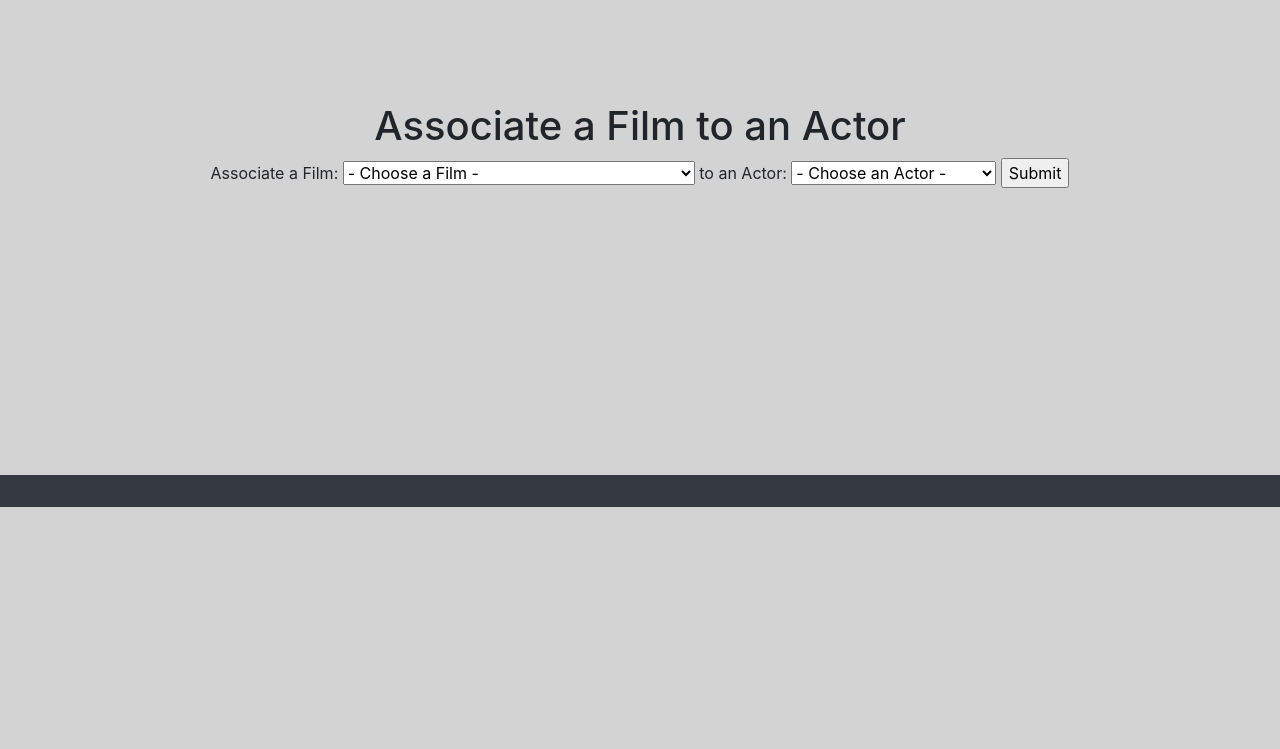
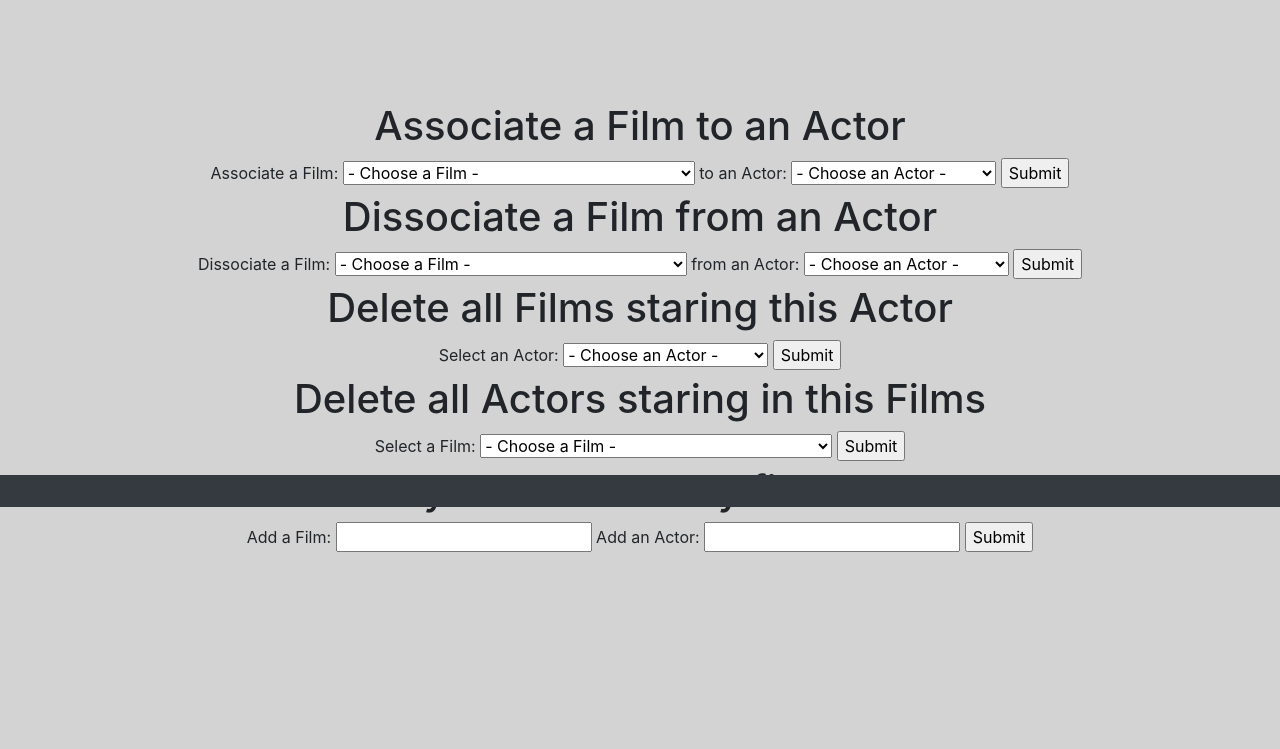
Before and after one commit to TDCole21/QA-SFIA1, a Flask app: page / in a window 1280 px wide. Shown: the part 293-1042 px from the top of the page. Before the commit the page ends 800 px from the top, so only its background shows below. Run offline with Flask 2, Linux system fonts and the light colour scheme; data comes from the database, SQL or seed files in the repository; some libraries are stand-ins or nearby versions.

Commit message:
CRUD Many-Many functionalities

```diff
--- a/app.py
+++ b/app.py
@@ -3,6 +3,7 @@
 from flask_mysqldb import MySQL
 from data import info
 import os
+import re
 
 
 app = Flask(__name__) #__name__ is for best practice
@@ -52,6 +53,12 @@
         actors=details['actorname']
 
         cur = mysql.connection.cursor()
+        cur.execute("select Actor_Name from Actors where Actor_ID in (select ActorID from Film_Actor where FilmID=(SELECT Film_ID from Films WHERE Film_Name=(%s)))", [films])
+        mysql.connection.commit()
+        selectactornames = cur.fetchall() #built in function to return a tuple, list or dictionary
+        cur.execute("select Film_Name from Films where Film_ID in (select FilmID from Film_Actor where ActorID=(SELECT Actor_ID from Actors WHERE Actor_Name=(%s)))", [actors])
+        mysql.connection.commit()
+        selectfilmnames = cur.fetchall()
         cur.execute("SELECT * FROM Films")
         mysql.connection.commit()
         filmnames = cur.fetchall() #built in function to return a tuple, list or dictionary
@@ -65,37 +72,36 @@
         actorselection = []
         filmselection = []
 
+        for row in selectactornames:
+            actorchoice.append(row) #adding each row from the database into a newly created list, info
+
         for row in actornames:
             actorselection.append(row) #adding each row from the database into a newly created list, info
 
         for row in filmnames:
             filmselection.append(row) #adding each row from the database into a newly created list, info
 
-        if films != "- Choose a Film -" and actors == "- Choose an Actor -":
-            cur = mysql.connection.cursor()
-            cur.execute("select Actor_Name from Actors where Actor_ID in (select ActorID from Film_Actor where FilmID=(SELECT Film_ID from Films WHERE Film_Name=(%s)))", [films])
-            mysql.connection.commit()
-            selectactornames = cur.fetchall() #built in function to return a tuple, list or dictionary
-            cur.close()
+        for row in selectfilmnames:
+            filmchoice.append(row) #adding each row from the database into a newly created list, info
 
-            for row in selectactornames:
-                actorchoice.append(row) #adding each row from the database into a newly created list, info
+    if len(selectactornames)==0 and films != "- Choose a Film -":
+        actorchoice=[["There are no actors that star in this film"]]
 
-            return render_template("index.html", name="Home", film="Actors starring in "+films+":", actorchoice=actorchoice, actorselection=actorselection, filmselection=filmselection)
+    if len(selectfilmnames)==0 and actors != "- Choose an Actor -":
+        filmchoice=[["This actor does not star in any films"]]
 
-        elif films == "- Choose a Film -" and actors != "- Choose an Actor -":
-            cur = mysql.connection.cursor()
-            cur.execute("select Film_Name from Films where Film_ID in (select FilmID from Film_Actor where ActorID=(SELECT Actor_ID from Actors WHERE Actor_Name=(%s)))", [actors])
-            mysql.connection.commit()
-            selectfilmnames = cur.fetchall() #built in function to return a tuple, list or dictionary
-            cur.close()
+    if films == "- Choose a Film -" and actors == "- Choose an Actor -":
+        return redirect(url_for('home'))
 
-            for row in selectfilmnames:
-                filmchoice.append(row) #adding each row from the database into a newly created list, info
+    elif films != "- Choose a Film -" and actors == "- Choose an Actor -":
+        return render_template("index.html", name="Home", film="Actors starring in "+films+":", actorchoice=actorchoice, filmchoice=filmchoice, actorselection=actorselection, filmselection=filmselection)
 
-            return render_template("index.html", name="Home", actor="Films starring "+actors+":", filmchoice=filmchoice, actorselection=actorselection, filmselection=filmselection)
+    elif films == "- Choose a Film -" and actors != "- Choose an Actor -":
+        return render_template("index.html", name="Home", actor="Films starring "+actors+":", actorchoice=actorchoice, filmchoice=filmchoice, actorselection=actorselection, filmselection=filmselection)
 
-    return redirect(url_for('home'))
+
+    return render_template("index.html", name="Home",actor="Films starring "+actors+":", film="Actors starring in "+films+":", actorchoice=actorchoice, filmchoice=filmchoice, actorselection=actorselection, filmselection=filmselection)
+
 
 
 @app.route('/home/link', methods=['GET', 'POST']) # Delete function
@@ -106,11 +112,14 @@
         actors=details['actorname']
         if films != "- Choose a Film -" and actors != "- Choose an Actor -":
             cur = mysql.connection.cursor()
-            cur.execute("INSERT INTO Film_Actor VALUES ((SELECT Film_ID from Films WHERE Film_Name=(%s)), (SELECT Actor_ID from Actors WHERE Actor_Name=(%s)));", [films, actors])
+            cur.execute("INSERT IGNORE INTO Film_Actor VALUES ((SELECT Film_ID from Films WHERE Film_Name=(%s)), (SELECT Actor_ID from Actors WHERE Actor_Name=(%s)));", [films, actors])
             mysql.connection.commit()
             cur.execute("select Actor_Name from Actors where Actor_ID in (select ActorID from Film_Actor where FilmID=(SELECT Film_ID from Films WHERE Film_Name=(%s)))", [films])
             mysql.connection.commit()
             selectactornames = cur.fetchall() #built in function to return a tuple, list or dictionary
+            cur.execute("select Film_Name from Films where Film_ID in (select FilmID from Film_Actor where ActorID=(SELECT Actor_ID from Actors WHERE Actor_Name=(%s)))", [actors])
+            mysql.connection.commit()
+            selectfilmnames = cur.fetchall()
             cur.execute("SELECT * FROM Films")
             mysql.connection.commit()
             filmnames = cur.fetchall() #built in function to return a tuple, list or dictionary
@@ -120,6 +129,7 @@
             cur.close()
 
             actorchoice = []
+            filmchoice = []
             actorselection = []
             filmselection = []
 
@@ -132,23 +142,215 @@
             for row in filmnames:
                 filmselection.append(row) #adding each row from the database into a newly created list, info
 
-            return render_template("index.html", name="Home", film="Actors starring in "+films+":", actorchoice=actorchoice, actorselection=actorselection, filmselection=filmselection)
+            for row in selectfilmnames:
+                filmchoice.append(row) #adding each row from the database into a newly created list, info
+
+
+            return render_template("index.html", name="Home",actor="Films starring "+actors+":", film="Actors starring in "+films+":", actorchoice=actorchoice, filmchoice=filmchoice, actorselection=actorselection, filmselection=filmselection)
     return redirect(url_for('home'))
 
 
-@app.route('/home/actor/dissociate', methods=['GET', 'POST']) # Delete function
-def actors_dissociate():
+@app.route('/home/dissociate', methods=['GET', 'POST']) # Delete function
+def actor_film_dissociate():
     if request.method == "POST":
         details=request.form
-        actors=details['actors']
-        if actors != "- Choose an Actor -":
-            cur=mysql.connection.cursor()
-            cur.execute("DELETE Actors, Film_Actor FROM Actors INNER JOIN Film_Actor ON Actors.Actor_ID = Film_Actor.ActorID WHERE Actors.Actor_Name=(%s)", [actors])
+        films=details['filmname']
+        actors=details['actorname']
+
+        cur = mysql.connection.cursor()
+        cur.execute("DELETE Film_Actor FROM ((Film_Actor INNER JOIN Actors ON Film_Actor.ActorID = Actors.Actor_ID) INNER JOIN Films ON Film_Actor.FilmID = Films.Film_ID) WHERE Films.Film_Name=(%s) AND Actors.Actor_Name=(%s)", [films, actors])
+        mysql.connection.commit()
+        cur.execute("select Actor_Name from Actors where Actor_ID in (select ActorID from Film_Actor where FilmID=(SELECT Film_ID from Films WHERE Film_Name=(%s)))", [films])
+        mysql.connection.commit()
+        selectactornames = cur.fetchall() #built in function to return a tuple, list or dictionary
+        cur.execute("select Film_Name from Films where Film_ID in (select FilmID from Film_Actor where ActorID=(SELECT Actor_ID from Actors WHERE Actor_Name=(%s)))", [actors])
+        mysql.connection.commit()
+        selectfilmnames = cur.fetchall()
+        cur.execute("SELECT * FROM Films")
+        mysql.connection.commit()
+        filmnames = cur.fetchall() #built in function to return a tuple, list or dictionary
+        cur.execute("SELECT * FROM Actors")
+        mysql.connection.commit()
+        actornames = cur.fetchall() #built in function to return a tuple, list or dictionary
+        cur.close()
+
+        actorchoice = []
+        filmchoice = []
+        actorselection = []
+        filmselection = []
+
+        for row in selectactornames:
+            actorchoice.append(row) #adding each row from the database into a newly created list, info
+
+        for row in actornames:
+            actorselection.append(row) #adding each row from the database into a newly created list, info
+
+        for row in filmnames:
+            filmselection.append(row) #adding each row from the database into a newly created list, info
+
+        for row in selectfilmnames:
+            filmchoice.append(row) #adding each row from the database into a newly created list, info
+
+    if len(selectactornames)==0:
+        actorchoice=[["There are no actors that star in this film"]]
+
+    if len(selectfilmnames)==0:
+        filmchoice=[["This actor does not star in any films"]]
+
+    if films == "- Choose a Film -" and actors == "- Choose an Actor -":
+        return redirect(url_for('home'))
+
+    elif films != "- Choose a Film -" and actors == "- Choose an Actor -":
+        return render_template("index.html", name="Home", film="Actors starring in "+films+":", actorchoice=actorchoice, filmchoice=filmchoice, actorselection=actorselection, filmselection=filmselection)
+
+    elif films == "- Choose a Film -" and actors != "- Choose an Actor -":
+        return render_template("index.html", name="Home", actor="Films starring "+actors+":", actorchoice=actorchoice, filmchoice=filmchoice, actorselection=actorselection, filmselection=filmselection)
+
+
+    return render_template("index.html", name="Home",actor="Films starring "+actors+":", film="Actors starring in "+films+":", actorchoice=actorchoice, filmchoice=filmchoice, actorselection=actorselection, filmselection=filmselection)
+
+@app.route('/home/delete/actors/all', methods=['GET', 'POST']) # Delete function
+def actors_delete_all():
+    if request.method == "POST":
+        details=request.form
+        actors=details['actorname']
+
+        cur = mysql.connection.cursor()
+        cur.execute("DELETE FROM Films where Film_ID in (select FilmID from Film_Actor where ActorID=(SELECT Actor_ID from Actors WHERE Actor_Name=(%s)))", [actors])
+        mysql.connection.commit()
+        cur.execute("select Film_Name from Films where Film_ID in (select FilmID from Film_Actor where ActorID=(SELECT Actor_ID from Actors WHERE Actor_Name=(%s)))", [actors])
+        mysql.connection.commit()
+        selectfilmnames = cur.fetchall()
+        cur.execute("SELECT * FROM Films")
+        mysql.connection.commit()
+        filmnames = cur.fetchall() #built in function to return a tuple, list or dictionary
+        cur.execute("SELECT * FROM Actors")
+        mysql.connection.commit()
+        actornames = cur.fetchall() #built in function to return a tuple, list or dictionary
+        cur.close()
+
+        filmchoice = []
+        actorselection = []
+        filmselection = []
+
+
+        for row in actornames:
+            actorselection.append(row) #adding each row from the database into a newly created list, info
+
+        for row in filmnames:
+            filmselection.append(row) #adding each row from the database into a newly created list, info
+
+        for row in selectfilmnames:
+            filmchoice.append(row) #adding each row from the database into a newly created list, info
+
+    if len(selectfilmnames)==0:
+        filmchoice=[["This actor does not star in any films"]]
+
+    if actors == "- Choose an Actor -":
+        return redirect(url_for('home'))
+
+    return render_template("index.html", name="Home",actor="Films starring "+actors+":", filmchoice=filmchoice, actorselection=actorselection, filmselection=filmselection)
+
+
+@app.route('/home/delete/films/all', methods=['GET', 'POST']) # Delete function
+def films_delete_all():
+    if request.method == "POST":
+        details=request.form
+        films=details['filmname']
+
+        cur = mysql.connection.cursor()
+        cur.execute("DELETE FROM Actors where Actor_ID in (select ActorID from Film_Actor where FilmID=(SELECT Film_ID from Films WHERE Film_Name=(%s)))", [films])
+        mysql.connection.commit()
+        cur.execute("select Actor_Name from Actors where Actor_ID in (select ActorID from Film_Actor where FilmID=(SELECT Film_ID from Films WHERE Film_Name=(%s)))", [films])
+        mysql.connection.commit()
+        selectactornames = cur.fetchall() #built in function to return a tuple, list or dictionary
+        cur.execute("SELECT * FROM Films")
+        mysql.connection.commit()
+        filmnames = cur.fetchall() #built in function to return a tuple, list or dictionary
+        cur.execute("SELECT * FROM Actors")
+        mysql.connection.commit()
+        actornames = cur.fetchall() #built in function to return a tuple, list or dictionary
+        cur.close()
+
+        actorchoice = []
+        actorselection = []
+        filmselection = []
+
+        for row in selectactornames:
+            actorchoice.append(row) #adding each row from the database into a newly created list, info
+
+        for row in actornames:
+            actorselection.append(row) #adding each row from the database into a newly created list, info
+
+        for row in filmnames:
+            filmselection.append(row) #adding each row from the database into a newly created list, info
+
+
+    if len(selectactornames)==0:
+        actorchoice=[["There are no actors that star in this film"]]
+
+
+    if films == "- Choose a Film -":
+        return redirect(url_for('home'))
+
+
+    return render_template("index.html", name="Home", film="Actors starring in "+films+":", actorchoice=actorchoice, actorselection=actorselection, filmselection=filmselection)
+
+
+@app.route('/home/create/many', methods=['GET', 'POST']) # Delete function
+def add_many():
+    if request.method == "POST":
+        details=request.form
+        films=details['filmname']
+        actors=details['actorname']
+        if films != "" and actors != "":
+            actornames=re.split("\s*;\s*", actors)
+            filmnames=re.split("\s*;\s*", films)
+            cur = mysql.connection.cursor()
+            for i in range(len(actornames)):
+                n = re.sub("^\s*", "", actornames[i])
+                cur.execute("INSERT IGNORE INTO Actors (Actor_Name) VALUES (%s)", [n])
+                mysql.connection.commit()
+                for j in range(len(filmnames)):
+                    m = re.sub("^\s*", "", filmnames[j])
+                    cur.execute("INSERT IGNORE INTO Films (Film_Name) VALUES (%s)", [m])
+                    mysql.connection.commit()
+                    cur.execute("INSERT IGNORE INTO Film_Actor VALUES ((SELECT Film_ID from Films WHERE Film_Name=(%s)), (SELECT Actor_ID from Actors WHERE Actor_Name=(%s)));", [m, n])
+                    mysql.connection.commit()
+            cur.execute("select Actor_Name from Actors where Actor_ID in (select ActorID from Film_Actor where FilmID=(SELECT Film_ID from Films WHERE Film_Name=(%s)))", [films])
             mysql.connection.commit()
+            selectactornames = cur.fetchall() #built in function to return a tuple, list or dictionary
+            cur.execute("select Film_Name from Films where Film_ID in (select FilmID from Film_Actor where ActorID=(SELECT Actor_ID from Actors WHERE Actor_Name=(%s)))", [actors])
+            mysql.connection.commit()
+            selectfilmnames = cur.fetchall()
+            cur.execute("SELECT * FROM Films")
+            mysql.connection.commit()
+            filmnames = cur.fetchall() #built in function to return a tuple, list or dictionary
+            cur.execute("SELECT * FROM Actors")
+            mysql.connection.commit()
+            actornames = cur.fetchall() #built in function to return a tuple, list or dictionary
             cur.close()
 
-    return redirect(url_for('actors'))
+            actorchoice = []
+            filmchoice = []
+            actorselection = []
+            filmselection = []
 
+            for row in selectactornames:
+                actorchoice.append(row) #adding each row from the database into a newly created list, info
+
+            for row in actornames:
+                actorselection.append(row) #adding each row from the database into a newly created list, info
+
+            for row in filmnames:
+                filmselection.append(row) #adding each row from the database into a newly created list, info
+
+            for row in selectfilmnames:
+                filmchoice.append(row) #adding each row from the database into a newly created list, info
+
+
+            return render_template("index.html", name="Home",actor="Films starring "+actors+":", film="Actors starring in "+films+":", actorchoice=actorchoice, filmchoice=filmchoice, actorselection=actorselection, filmselection=filmselection)
+    return redirect(url_for('home'))
 
 
 ######################################################################################################################################################################
@@ -176,8 +378,11 @@
         details=request.form
         name=details['name']
         if name != "":
+            x=re.split("\s*;\s*", name)
             cur = mysql.connection.cursor()
-            cur.execute("INSERT INTO Actors (Actor_Name) VALUES (%s)", [name])
+            for i in range(len(x)):
+                n = re.sub("^\s*", "", x[i])
+                cur.execute("INSERT IGNORE INTO Actors (Actor_Name) VALUES (%s)", [n])
             mysql.connection.commit()
             cur.close()
 
@@ -192,7 +397,7 @@
         if actors != "- Choose an Actor -":
             cur=mysql.connection.cursor()
             cur.execute("DELETE Actors, Film_Actor FROM Actors INNER JOIN Film_Actor ON Actors.Actor_ID = Film_Actor.ActorID WHERE Actors.Actor_Name=(%s)", [actors])
-            cur.execute("DELETE FROM Actors WHERE Actor_Name = (%s)", [actors]) #works in GCP SQL
+            cur.execute("DELETE FROM Actors where Actor_Name=(%s)", [actors]) #deletes films that aren't in the joining table
             mysql.connection.commit()
             cur.close()
 
@@ -208,11 +413,13 @@
         toname=details['finalname']
         if fromname != "- Choose an Actor -":
             cur = mysql.connection.cursor()
+            toname = re.sub("^\s*", "", toname)
             cur.execute("UPDATE Actors SET Actor_Name=(%s) WHERE Actor_Name=(%s)", [toname, fromname])
             mysql.connection.commit()
             cur.close()
 
     return redirect(url_for('actors'))
+
 
 #######################################################################################################################################################################
 ############################################################################     FILMS     ############################################################################
@@ -239,9 +446,12 @@
     if request.method == "POST":
         details=request.form
         name=details['name']
-        if name != "Choose a Film":
+        if name != "":
+            x=re.split("\s*;\s*", name)
             cur = mysql.connection.cursor()
-            cur.execute("INSERT INTO Films (Film_Name) VALUES (%s)", [name])
+            for i in range(len(x)):
+                n = re.sub("^\s*", "", x[i])
+                cur.execute("INSERT IGNORE INTO Films (Film_Name) VALUES (%s)", [n])
             mysql.connection.commit()
             cur.close()
 
@@ -255,8 +465,8 @@
         films=details['films']
         if actors != "- Choose a Film -":
             cur=mysql.connection.cursor()
-            cur.execute("DELETE Films, Film_Actor FROM Films INNER JOIN Film_Actor ON Films.Film_ID = Film_Actor.FilmID WHERE Films.Film_Name=(%s)", [films])
-            cur.execute("DELETE FROM Films WHERE Film_Name = (%s)", [films]) #works in GCP SQL
+            cur.execute("DELETE Films, Film_Actor FROM Films INNER JOIN Film_Actor ON Films.Film_ID = Film_Actor.FilmID WHERE Films.Film_Name=(%s)", [films]) #deletes film from both tables
+            cur.execute("DELETE FROM Films where Film_Name=(%s)", [films]) #deletes films that aren't in the joining table
             mysql.connection.commit()
             cur.close()
 
@@ -271,11 +481,13 @@
         toname=details['finalname']
         if fromname != "" and toname != "":
             cur = mysql.connection.cursor()
+            toname = re.sub("^\s*", "", fromname)
             cur.execute("UPDATE Films SET Film_Name=(%s) WHERE Film_Name=(%s)", [toname, fromname])
             mysql.connection.commit()
             cur.close()
 
     return redirect(url_for('films'))
+
 
 #######################################################################################################################################################################
 ############################################################################     MISC.     ############################################################################
--- a/data/database.sql
+++ b/data/database.sql
@@ -9,8 +9,8 @@
 DROP TABLE IF EXISTS Actors;
 DROP TABLE IF EXISTS Films;
 
-CREATE TABLE Actors (Actor_ID INT(3) AUTO_INCREMENT NOT NULL PRIMARY KEY, Actor_Name VARCHAR(50) NOT NULL);
-CREATE TABLE Films (Film_ID INT(3) AUTO_INCREMENT NOT NULL PRIMARY KEY, Film_Name VARCHAR(50) NOT NULL);
+CREATE TABLE Actors (Actor_ID INT(3) AUTO_INCREMENT NOT NULL PRIMARY KEY, Actor_Name VARCHAR(50) UNIQUE NOT NULL);
+CREATE TABLE Films (Film_ID INT(3) AUTO_INCREMENT NOT NULL PRIMARY KEY, Film_Name VARCHAR(50) UNIQUE NOT NULL);
 CREATE TABLE Film_Actor (FilmID INT(3), ActorID INT(3), FOREIGN KEY(FilmID) REFERENCES Films (Film_ID) ON DELETE CASCADE, FOREIGN KEY(ActorID) REFERENCES Actors(Actor_ID) ON DELETE CASCADE);
 
 INSERT INTO Actors (Actor_Name) VALUES ("Harrison Ford"),("Samuel L. Jackson"),("Morgan Freeman"),("Tom Hanks"),("Robert Downey"),("Eddie Murphy"),("Tom Cruise"),("Johnny Depp"),("Michael Caine"),("Scarlett Johansson"),("Gary Oldman"),("Robin Williams"),("Bruce Willis"),("Stellan Skarsgard"),("Anthony Daniels"),("Ian McKellen"),("Will Smith"),("Stanley Tucci"),("Matt Damon"),("Robert DeNiro"),("Cameron Diaz"),("Liam Neeson"),("Andy Serkis"),("Don Cheadle"),("Ben Stiller"),("Helena Bonham Carter"),("Orlando Bloom"),("Woody Harrelson"),("Cate Blanchett"),("Julia Roberts"),("Elizabeth Banks"),("Ralph Fiennes"),("Emma Watson"),("Tommy Lee Jones"),("Brad Pitt"),("Adam Sandler"),("Daniel Radcliffe"),("Jonah Hill"),("Owen Wilson"),("Idris Elba"),("Bradley Cooper"),("Mark Wahlberg"),("Jim Carrey"),("Dustin Hoffman"),("Leonardo DiCaprio"),("Jeremy Renner"),("Philip Seymour Hoffman"),("Sandra Bullock"),("Chris Evans"),("Anne Hathaway");
--- a/templates/actors.html
+++ b/templates/actors.html
@@ -8,7 +8,7 @@
 
 <form method="POST" action="{{ url_for('actors_create') }}">
     <center>
-    <H1>Add an Actor:</H1>
+    <H1>Add an Actor: <font size="2">(separate with a semicolon)</font></H1>
     <input type = "text" name= "name" />
     <input type = "submit">
     </center>
--- a/templates/films.html
+++ b/templates/films.html
@@ -8,7 +8,7 @@
 
 <form method="POST" action="{{ url_for('films_create') }}">
     <center>
-    <H1>Add a Film:</H1>
+    <H1>Add a Film: <font size="2">(separate with a semicolon)</font></H1>
     <input type = "text" name= "name" />
     <input type = "submit">
     </center>
--- a/templates/index.html
+++ b/templates/index.html
@@ -63,8 +63,69 @@
     </center>
 </form>
 
+<form method="POST" action="{{ url_for('actor_film_dissociate') }}">
+    <center>
+    <H1>Dissociate a Film from an Actor</H1>
+    <label>Dissociate a Film:</label>
+    <select name= "filmname">
+        <option >- Choose a Film -</option>
+    {%for i in filmselection%}
+        <option >{{ i[1] }}</option>
+    {%endfor%}
+    </select>
+    <label>from an Actor:</label>
+    <select name= "actorname">
+        <option >- Choose an Actor -</option>
+    {%for i in actorselection%}
+        <option >{{ i[1] }}</option>
+    {%endfor%}
+    </select>
+    <input type = "submit">
+    </center>
+</form>
 
 
+<form method="POST" action="{{ url_for('actors_delete_all') }}">
+    <center>
+    <H1>Delete all Films staring this Actor</H1>
+    </select>
+    <label>Select an Actor:</label>
+    <select name= "actorname">
+        <option >- Choose an Actor -</option>
+    {%for i in actorselection%}
+        <option >{{ i[1] }}</option>
+    {%endfor%}
+    </select>
+    <input type = "submit">
+    </center>
+</form>
+
+<form method="POST" action="{{ url_for('films_delete_all') }}">
+    <center>
+    <H1>Delete all Actors staring in this Films</H1>
+    </select>
+    <label>Select a Film:</label>
+    <select name= "filmname">
+        <option >- Choose a Film -</option>
+    {%for i in filmselection%}
+        <option >{{ i[1] }}</option>
+    {%endfor%}
+    </select>
+    <input type = "submit">
+    </center>
+</form>
+
+
+<form method="POST" action="{{ url_for('add_many') }}">
+    <center>
+    <H1>Add many actors to many films <font size="2">(separate with a semicolon)</font></H1>
+    <label>Add a Film:</label>
+    <input type = "text" name= "filmname" />
+    <label>Add an Actor:</label>
+    <input type = "text" name= "actorname" />
+    <input type = "submit">
+    </center>
+</form>
 
 </div>
 {%endblock%}
```
